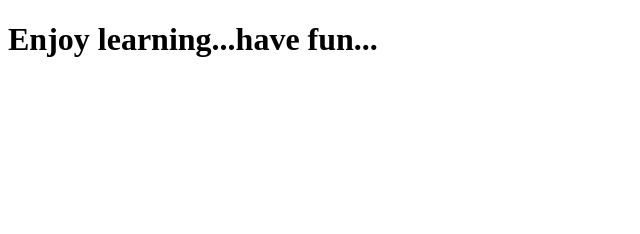
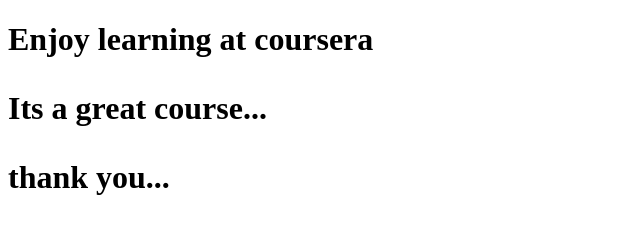
Before and after one commit to kirthickaguru/winky-test, a plain HTML site: page site/index.html in a window 1280 px wide. Shown: the whole page, without its empty margins (0-640 px from the left). Drawn offline with Linux system fonts and the light colour scheme.

Commit message:
small change

```diff
--- a/site/index.html
+++ b/site/index.html
@@ -4,6 +4,8 @@
 <title>Hello everyone</title>
 </head>
 <body>
-<h1>Enjoy learning...have fun...<h1>
+<h1>Enjoy learning at coursera<h1>
+<p> Its a great course... </p>
+<p> thank you...</p>
 </body>
 </html>
```
